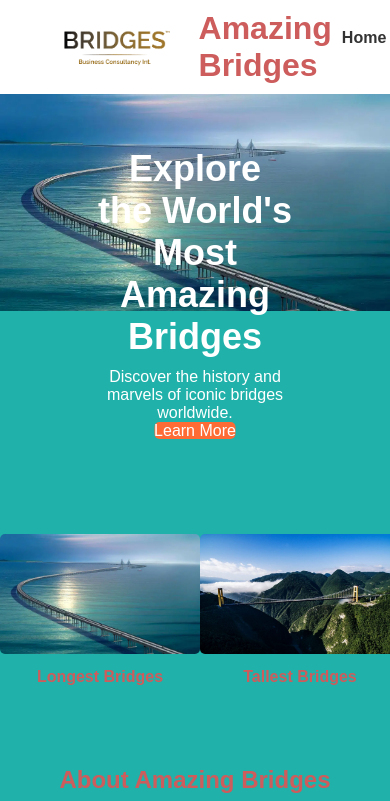
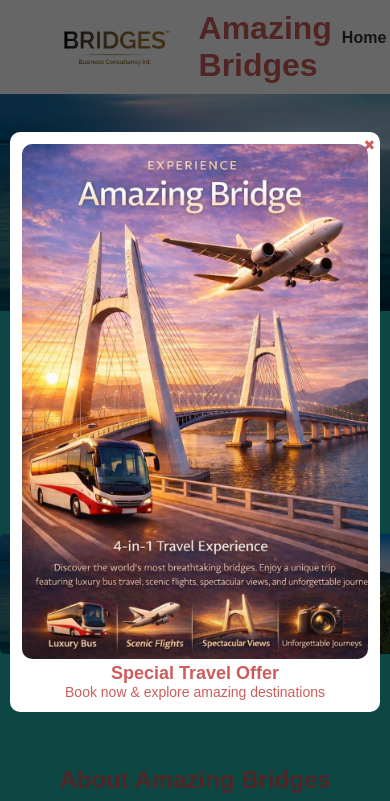
Before and after one commit to duaarehan5-pixel/Amazing-Bridges, a plain HTML site: page index.html in a window 390 px wide. Shown: the top 801 px of the page. Drawn offline with Linux system fonts and the light colour scheme.

Commit message:
update code

```diff
--- a/index.html
+++ b/index.html
@@ -60,11 +60,17 @@
         <a href="#" class="btn">Read More</a>
     </section>
 
+    <div class="popup-overlay" id="popup">
+  <div class="popup-box">
+    <span class="close-btn" onclick="closePopup()">✖</span>
+    <img src="./assets/amazing.jpg" alt="Popup Ad">
+    <h2>Special Travel Offer</h2>
+    <p>Book now & explore amazing destinations</p>
+    </div>
+    </div>
 
-    <section class="travel-ads">
-        <h3>Plan Your Trip!</h3>
-        <img src="assets/travel-tourism-facebook-cover-banner-template_120329-5857.avif" alt="Travel Banner">
-    </section>
+
+
 
     <section class="gallery">
         <h2>Photo Gallery</h2>
@@ -87,6 +93,29 @@
         </div>
     </section>
 
+     <script>
+        function openPopup() {
+  document.getElementById("popup").style.display = "flex";
+}
+
+function closePopup() {
+  document.getElementById("popup").style.display = "none";
+}
+
+// Auto open after 3 seconds
+window.onload = function() {
+  setTimeout(openPopup, 3000);
+};
+
+
+
+
+
+</script>
+
+
+
+
     <footer>
         <p>&copy; 2026 Amazing Bridges. All Rights Reserved.</p>
     </footer>
--- a/style.css
+++ b/style.css
@@ -110,3 +110,105 @@ footer { background:#333; color:#fff; text-align:center; padding:20px; margin-to
 .team-member h4 { margin-top:15px; color:#007bff; }
 .team-member p { color:#555; }
 .team-member:hover { transform:translateY(-10px); }
+.popup-overlay {
+  display: none; /* IMPORTANT */
+  position: fixed;
+  top: 0;
+  left: 0;
+  width: 100%;
+  height: 100%;
+  background: rgba(0,0,0,0.6);
+  justify-content: center;
+  align-items: center;
+  z-index: 9999;
+}
+
+.popup-box {
+  background: #fff;
+  padding: 20px;
+  width: 350px;
+  text-align: center;
+  border-radius: 10px;
+  position: relative;
+}
+
+.popup-box img {
+  width: 100%;
+  border-radius: 10px;
+}
+
+.close-btn {
+  position: absolute;
+  right: 10px;
+  top: 10px;
+  cursor: pointer;
+  font-size: 18px;
+}
+/* Responsive popup for all screens */
+
+/* Large screens / desktop (optional tweaks, mostly same as original) */
+@media screen and (min-width: 1025px) {
+  .popup-box {
+    width: 350px; /* Same as original */
+  }
+}
+
+/* Tablets */
+@media screen and (max-width: 1024px) {
+  .popup-box {
+    width: 60%; /* Thoda flexible on tablet */
+    padding: 18px;
+  }
+
+  .popup-box h2 {
+    font-size: 22px;
+  }
+
+  .popup-box p {
+    font-size: 16px;
+  }
+}
+
+/* Small tablets / large phones */
+@media screen and (max-width: 768px) {
+  .popup-box {
+    width: 80%;
+    padding: 15px;
+  }
+
+  .popup-box h2 {
+    font-size: 20px;
+  }
+
+  .popup-box p {
+    font-size: 15px;
+  }
+
+  .close-btn {
+    font-size: 16px;
+    right: 8px;
+    top: 8px;
+  }
+}
+
+/* Mobile phones */
+@media screen and (max-width: 480px) {
+  .popup-box {
+    width: 95%; /* Almost fullscreen on small devices */
+    padding: 12px;
+  }
+
+  .popup-box h2 {
+    font-size: 18px;
+  }
+
+  .popup-box p {
+    font-size: 14px;
+  }
+
+  .close-btn {
+    font-size: 14px;
+    right: 5px;
+    top: 5px;
+  }
+}
```
Also changed, not shown: assets/amazing.jpg (added).
